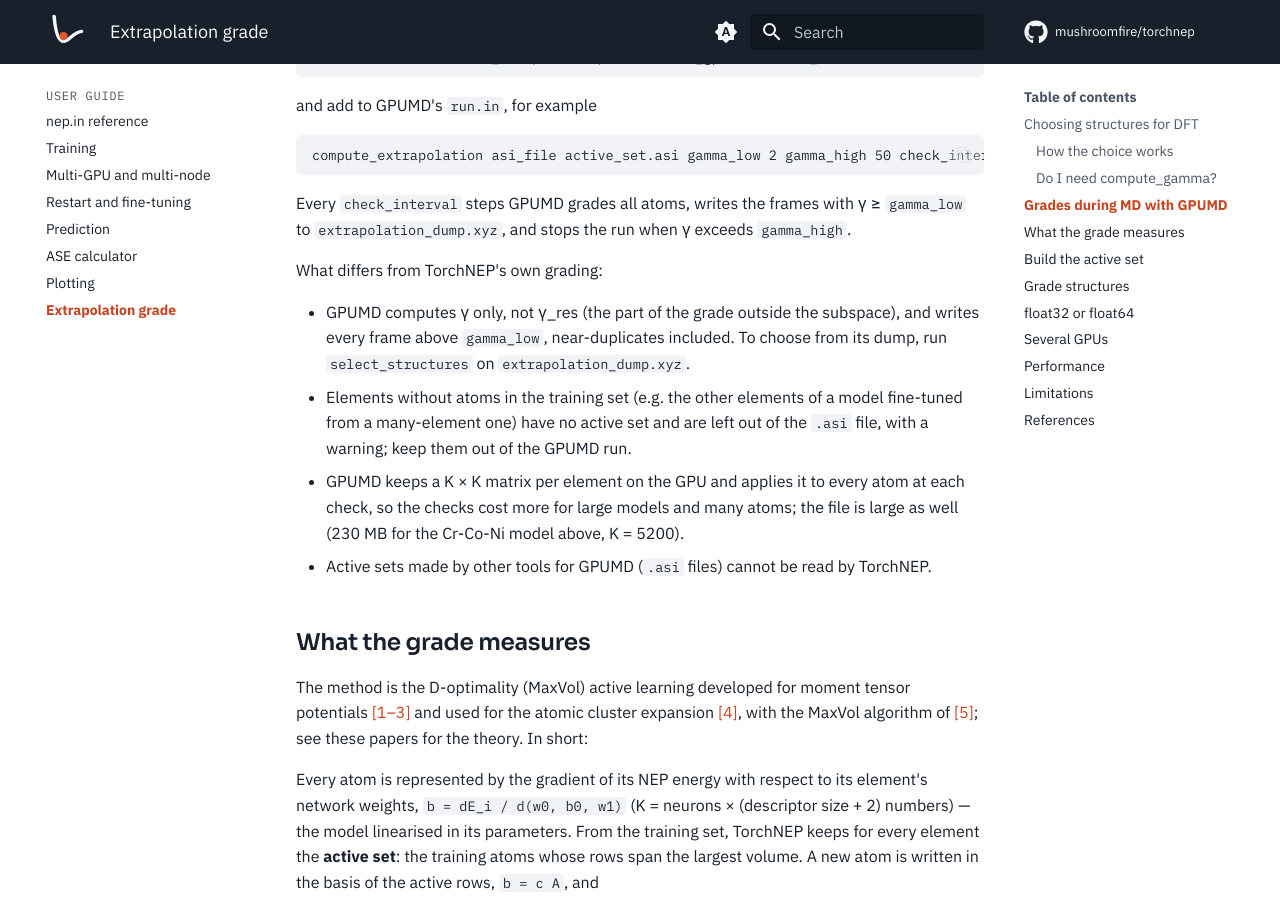
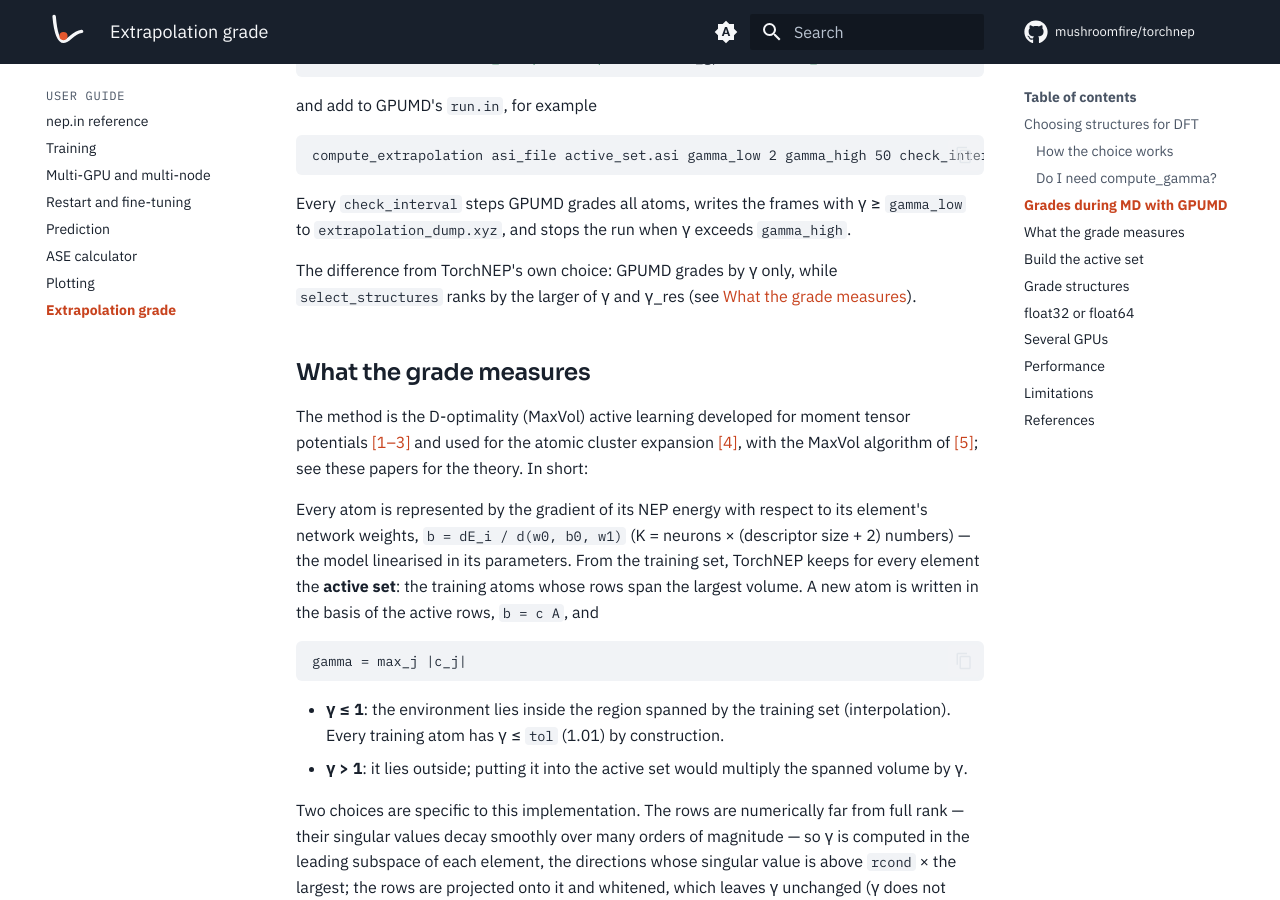
Before and after one commit to mushroomfire/torchnep, an MkDocs documentation site: the page built from docs/guide/extrapolation.md, in a window 1280 px wide and 900 px high, scrolled down 2944 px. Built offline with MkDocs 1.6.1 and Material for MkDocs 9.7.7, drawn with Linux system fonts in a browser that asks for light colours; comment, search, counter and statistics services are not loaded.

Commit message:
extrapolation guide: GPUMD section states the one difference (gamma only)

```diff
--- a/docs/guide/extrapolation.md
+++ b/docs/guide/extrapolation.md
@@ -95,12 +95,7 @@ compute_extrapolation asi_file active_set.asi gamma_low 2 gamma_high 50 check_in
 
 Every `check_interval` steps GPUMD grades all atoms, writes the frames with γ ≥ `gamma_low` to `extrapolation_dump.xyz`, and stops the run when γ exceeds `gamma_high`.
 
-What differs from TorchNEP's own grading:
-
-- GPUMD computes γ only, not γ_res (the part of the grade outside the subspace), and writes every frame above `gamma_low`, near-duplicates included. To choose from its dump, run `select_structures` on `extrapolation_dump.xyz`.
-- Elements without atoms in the training set (e.g. the other elements of a model fine-tuned from a many-element one) have no active set and are left out of the `.asi` file, with a warning; keep them out of the GPUMD run.
-- GPUMD keeps a K × K matrix per element on the GPU and applies it to every atom at each check, so the checks cost more for large models and many atoms; the file is large as well (230 MB for the Cr-Co-Ni model above, K = 5200).
-- Active sets made by other tools for GPUMD (`.asi` files) cannot be read by TorchNEP.
+The difference from TorchNEP's own choice: GPUMD grades by γ only, while `select_structures` ranks by the larger of γ and γ_res (see [What the grade measures](#what-the-grade-measures)).
 
 ## What the grade measures
 
```
